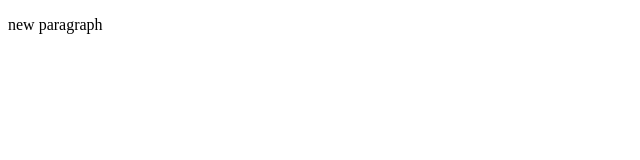
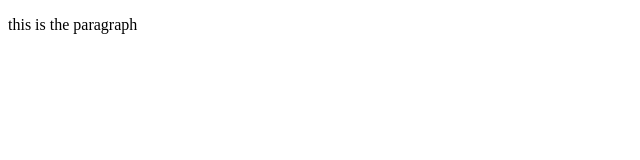
Before and after one commit to shafiqh2/background-generator, a plain HTML site: page index.html in a window 1280 px wide. Shown: the full height of the page, 0-640 px from the left. Drawn offline with Linux system fonts and the light colour scheme.

Commit message:
changing text in p

```diff
--- a/index.html
+++ b/index.html
@@ -4,7 +4,7 @@
 	<meta charset="utf-8">
 	<meta name="viewport" content="width=device-width, initial-scale=1">
 	<title>NEW TITLE</title>
-	<p>new paragraph</p>
+	<p>this is the paragraph</p>
 </head>
 <body>
 
```
